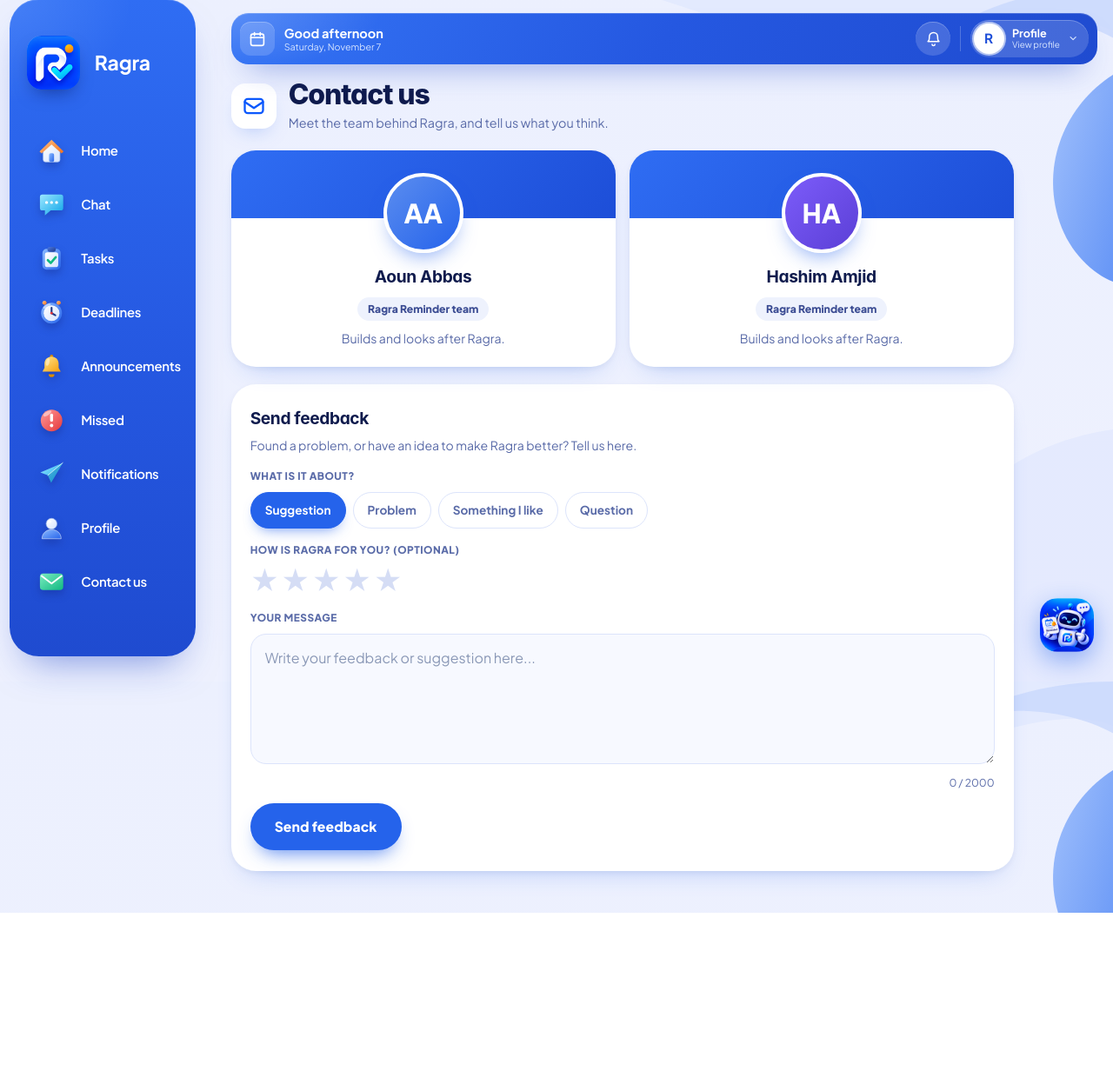
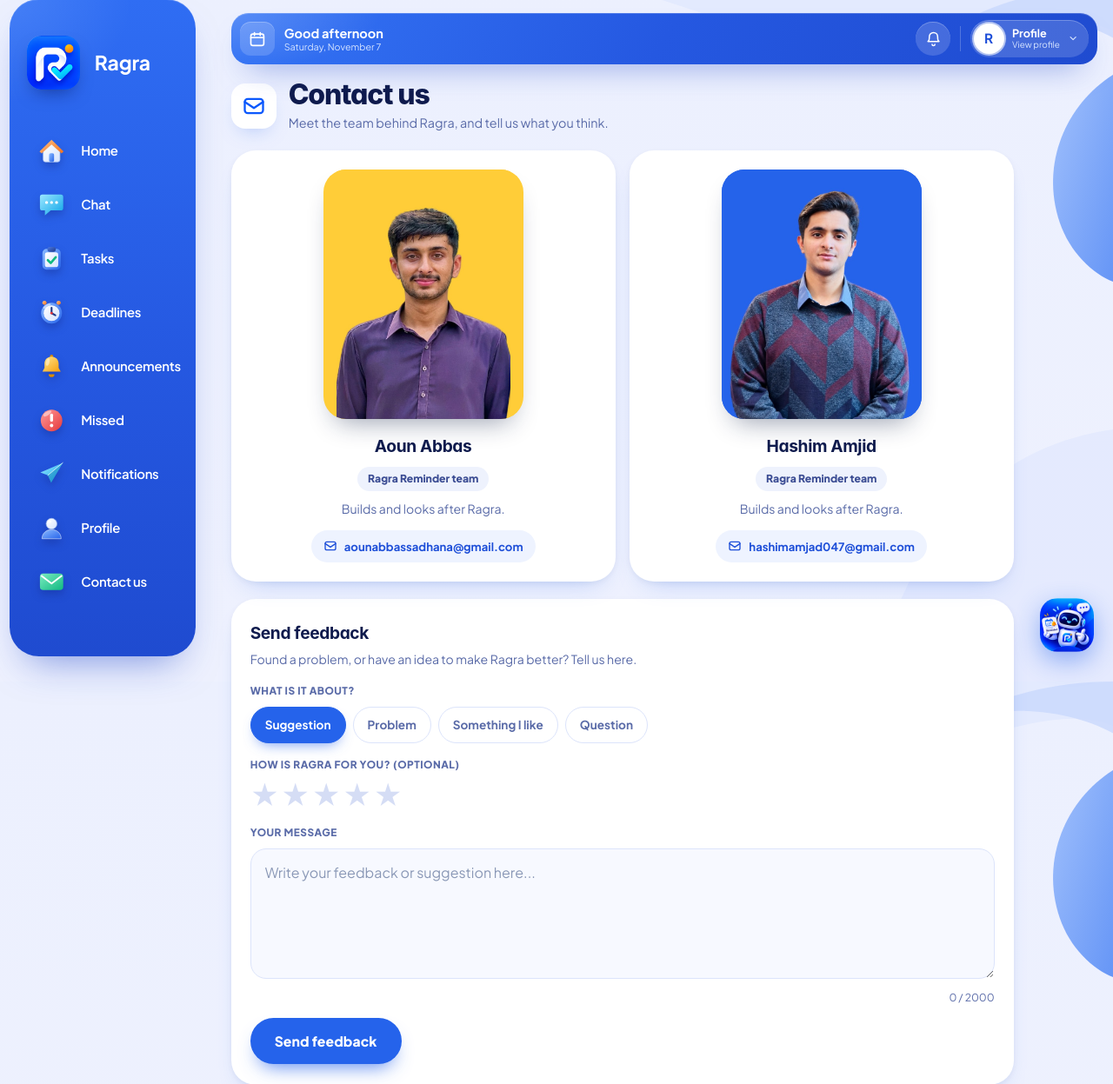
Before and after one commit to Ragra-Dev/Ragra-Reminder, a FastAPI app: template ragra/web/templates/contact.html in a window 1280 px wide. Shown: the part 16-1263 px from the top of the page at 87% size. Before the commit the page ends 1066 px from the top, so only its background shows below. Run offline with FastAPI, Linux system fonts and the light colour scheme; the template is opened without the code that fills it, so the values that code supplies are empty; data comes from the database, SQL or seed files in the repository.

Commit message:
feat: team photos (uncropped, yellow and blue backgrounds) and emails on the Contact us cards

```diff
--- a/ragra/web/templates/contact.html
+++ b/ragra/web/templates/contact.html
@@ -6,8 +6,8 @@
 {% include "_theme.html" %}
 {# The two people shown on this page. Change a name, role or tagline here. #}
 {% set team = [
-  {"name": "Aoun Abbas", "role": "Ragra Reminder team", "tag": "Builds and looks after Ragra.", "initials": "AA", "tone": "a"},
-  {"name": "Hashim Amjid", "role": "Ragra Reminder team", "tag": "Builds and looks after Ragra.", "initials": "HA", "tone": "b"},
+  {"name": "Aoun Abbas", "role": "Ragra Reminder team", "tag": "Builds and looks after Ragra.", "initials": "AA", "tone": "a", "email": "aounabbassadhana@gmail.com", "photo": "/static/icons/aoun-abbas.jpg", "bg": "#FFCD38"},
+  {"name": "Hashim Amjid", "role": "Ragra Reminder team", "tag": "Builds and looks after Ragra.", "initials": "HA", "tone": "b", "email": "hashimamjad047@gmail.com", "photo": "/static/icons/hashim-amjid.jpg", "bg": "#2563EB"},
 ] %}
 <style>
   .ct { --ink: #0F1B4D; --ink-2: #5A6BA8; --blue: #0B58FD; display: flex; flex-direction: column; gap: 20px; width: 100%; box-sizing: border-box; font-family: "Plus Jakarta Sans", "Inter", system-ui, sans-serif; }
@@ -24,10 +24,18 @@
   .ct-card::before { content: ""; position: absolute; inset: 0 0 auto 0; height: 78px; background: linear-gradient(135deg, #2F6DF3, #1D4ED8); }
   .ct-av { position: relative; width: 92px; height: 92px; margin: 0 auto 12px; border-radius: 50%; display: grid; place-items: center; font-size: 1.9rem; font-weight: 800; color: #fff;
     border: 4px solid #fff; box-shadow: 0 12px 24px -10px rgba(37,99,235,.6); background: linear-gradient(135deg, #5B8DEF, #2563EB); }
+  /* a photo is shown whole (never cropped) in a 4:5 frame; the frame takes the photo's own background colour */
+  .ct-card.has-photo { padding-top: 22px; } .ct-card.has-photo::before { display: none; }
+  .ct-ph { width: min(230px, 100%); aspect-ratio: 4 / 5; margin: 0 auto 16px; border-radius: 26px; overflow: hidden; box-shadow: 0 16px 30px -14px rgba(15,30,69,.45); }
+  .ct-ph img { width: 100%; height: 100%; object-fit: contain; object-position: center bottom; display: block; }
   .ct-av.b { background: linear-gradient(135deg, #7C5CFA, #5B3FD6); }
   .ct-card h2 { position: relative; margin: 0; font-size: 1.2rem; color: var(--ink); }
   .ct-card .role { display: inline-block; margin: 8px 0 10px; padding: 4px 12px; border-radius: 999px; background: #EEF2FD; color: #3B4C93; font-size: .76rem; font-weight: 800; }
   .ct-card p { margin: 0; color: var(--ink-2); font-size: .88rem; line-height: 1.5; }
+
+  .ct-card .mail { display: inline-flex; align-items: center; gap: 8px; max-width: 100%; margin-top: 14px; padding: 8px 14px; border-radius: 999px; background: #EEF3FF; color: #1D4ED8; font-size: .82rem; font-weight: 700; text-decoration: none; overflow-wrap: anywhere; }
+  .ct-card .mail svg { width: 16px; height: 16px; flex: none; }
+  .ct-card .mail:hover { background: #DCE8FD; }
 
   .ct-form { background: #fff; border-radius: 28px; padding: 24px 22px; box-shadow: 0 14px 30px -18px rgba(37,99,235,.38), 0 2px 6px rgba(15,30,69,.05); }
   .ct-form h2 { margin: 0 0 4px; font-size: 1.2rem; color: var(--ink); }
@@ -67,11 +75,13 @@
 
   <div class="ct-team">
     {% for m in team %}
-    <div class="ct-card">
-      <div class="ct-av {{ m.tone }}" aria-hidden="true">{{ m.initials }}</div>
+    <div class="ct-card{{ ' has-photo' if m.photo }}">
+      {% if m.photo %}<div class="ct-ph" style="background: {{ m.bg }}"><img src="{{ m.photo }}" alt="{{ m.name }}" loading="lazy"></div>
+      {% else %}<div class="ct-av {{ m.tone }}" aria-hidden="true">{{ m.initials }}</div>{% endif %}
       <h2>{{ m.name }}</h2>
       <span class="role">{{ m.role }}</span>
       <p>{{ m.tag }}</p>
+      {% if m.email %}<a class="mail" href="mailto:{{ m.email }}"><svg viewBox="0 0 24 24" fill="none" stroke="currentColor" stroke-width="2" stroke-linecap="round" stroke-linejoin="round" aria-hidden="true"><rect x="3" y="5" width="18" height="14" rx="3"/><path d="M3 8l9 6 9-6"/></svg>{{ m.email }}</a>{% endif %}
     </div>
     {% endfor %}
   </div>
```
Also changed, not shown: tests/test_contact.py (+6 -0 lines), ragra/web/static/icons/aoun-abbas.jpg (added), ragra/web/static/icons/hashim-amjid.jpg (added).
